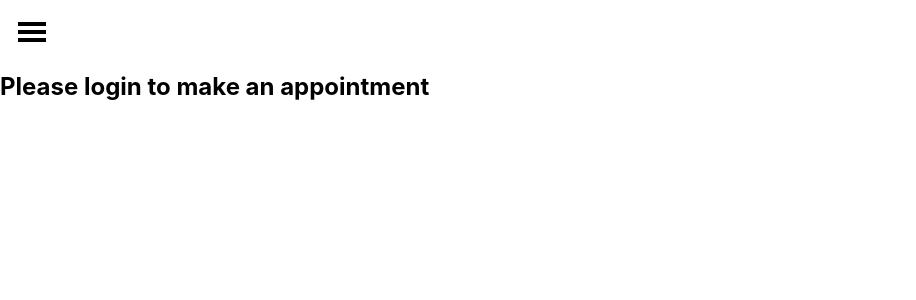
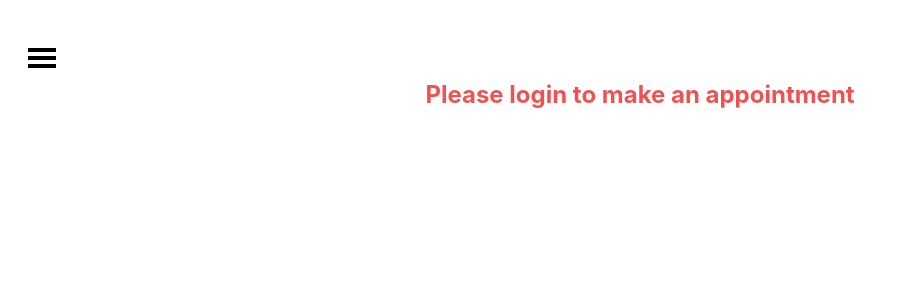
Before and after one commit to muneebulrehman/doctors-hub-frontend, a React (Create React App) app: page /create-appointment in a window 1280 px wide. Shown: the top 300 px of the page, without its empty margins (0-916 px from the left). Built offline with nearby package versions, Linux system fonts and the light colour scheme.

Commit message:
Fixed some styling issues

```diff
--- a/src/components/AllAppointments.jsx
+++ b/src/components/AllAppointments.jsx
@@ -1,16 +1,18 @@
-import React, { useEffect, useState } from "react";
-import { useDispatch, useSelector } from "react-redux";
-import { userAppointments } from "../features/appointment/appointmentSlice";
-import "./allappointments.css";
+import React, { useEffect, useState } from 'react';
+import { useDispatch, useSelector } from 'react-redux';
+import { userAppointments } from '../features/appointment/appointmentSlice';
+import './allappointments.css';
+import Loader from './loader/Loader';
 
 const AllAppointments = () => {
   const dispatch = useDispatch();
   const appointments = useSelector((state) => state.appointment.appointments);
   const [userId, setUserId] = useState();
+  const loading = useSelector((state) => state.appointment.loading);
 
   useEffect(() => {
-    if (localStorage.getItem("user_id")) {
-      setUserId(+localStorage.getItem("user_id"));
+    if (localStorage.getItem('user_id')) {
+      setUserId(+localStorage.getItem('user_id'));
     }
   }, []);
 
@@ -20,6 +22,18 @@ const AllAppointments = () => {
     }
   }, [userId]);
 
+  if (!localStorage.getItem('user_id')) {
+    return (
+      <div className="newAppointment-warning">
+        <h2>Please login to make an appointment</h2>
+      </div>
+    );
+  }
+
+  if (loading) {
+    return <Loader />;
+  }
+
   return (
     <div className="body-holder">
       <div className="content">
@@ -28,11 +42,8 @@ const AllAppointments = () => {
           {appointments.map((appointment) => (
             <div className="card-holder" key={appointment.id}>
               <h3>{appointment.doctor.name}</h3>
-            <img
-              src={appointment.doctor.photo}
-              alt={`doctor${appointment.id}`}
-            />
-            <p>{appointment.date.split("T")[0]}</p>
+              <img src={appointment.doctor.photo} alt={`doctor${appointment.id}`} />
+              <p>{appointment.date.split('T')[0]}</p>
             </div>
           ))}
         </div>
--- a/src/components/Navbar.jsx
+++ b/src/components/Navbar.jsx
@@ -38,9 +38,9 @@ const Navbar = () => {
 
   if (menu) {
     return (
-      <p className={styles.hamburger} onClick={() => toggleMenu()}>
+      <span className={styles.hamburger} onClick={() => toggleMenu()}>
         <GiHamburgerMenu />
-      </p>
+      </span>
     );
   }
 
@@ -48,9 +48,9 @@ const Navbar = () => {
     <div className={styles.sidebar}>
       <div className={styles.logo}>
         <p>Doctor&apos;s hub</p>
-        <p className={styles.closeBtn} onClick={() => toggleMenu()}>
+        <span className={styles.closeBtn} onClick={() => toggleMenu()}>
           <BiLeftArrow />
-        </p>
+        </span>
       </div>
       <div className={styles.navlinks}>
         <NavLink to="/" onClick={() => toggleMenu()}>
--- a/src/components/Navbar.module.css
+++ b/src/components/Navbar.module.css
@@ -17,10 +17,13 @@
 }
 
 .hamburger {
+  margin-top: 1rem;
   padding: 1rem;
   font-size: 2rem;
   cursor: pointer;
-  width: fit-content;
+  position: absolute;
+  left: 10px;
+  top: 10px;
 }
 
 .closeBtn {
--- a/src/components/allappointments.css
+++ b/src/components/allappointments.css
@@ -15,7 +15,8 @@
 
 .content h2 {
   color: white;
-  margin-left: 40px;
+  text-align: center;
+  padding: 2rem 0;
 }
 
 .card {
@@ -53,4 +54,5 @@
 .card p {
   color: orange;
   margin: 25px;
+  font-weight: bold;
 }
--- a/src/components/newappointment.css
+++ b/src/components/newappointment.css
@@ -15,7 +15,6 @@
 .newAppointments-container {
   display: flex;
   flex-direction: column;
-  margin: 20px;
 }
 
 .holder {
@@ -43,9 +42,10 @@
     "Open Sans",
     "Helvetica Neue",
     sans-serif;
-  margin: 20px;
+  padding: 1.25rem;
   font-weight: 500;
   color: white;
+  text-align: center;
 }
 
 .holder h3 {
@@ -60,24 +60,25 @@
     "Open Sans",
     "Helvetica Neue",
     sans-serif;
-  margin: 20px;
+  padding: 1.25rem;
   font-weight: 400;
   color: white;
+  text-align: center;
 }
 
-form {
+.holder form {
   display: flex;
   flex-direction: column;
   align-items: center;
 }
 
-form label {
+.holder form label {
   color: white;
-  margin: 15px;
+  margin-bottom: 2rem;
   font-weight: bold;
 }
 
-form input {
+.holder form input {
   width: 60%;
   height: 40px;
   border-radius: 5px;
@@ -85,16 +86,18 @@ form input {
   color: black;
   font-size: 18px;
   font-weight: lighter;
+  margin-bottom: 2rem;
 }
 
-form .selectDoctor {
+.holder form .selectDoctor {
   width: 60%;
   height: 40px;
   border-radius: 5px;
   border: none;
+  margin-bottom: 2rem;
 }
 
-form button {
+.holder form button {
   width: 60%;
   height: 40px;
   border-radius: 5px;
@@ -103,3 +106,25 @@ form button {
   color: black;
   font-weight: bold;
 }
+
+@media screen and (min-width: 762px) {
+  .holder form input {
+    width: 40%;
+  }
+
+  .holder form .selectDoctor {
+    width: 40%;
+  }
+
+  .holder form button {
+    width: 40%;
+  }
+}
+
+.newAppointment-warning {
+  display: flex;
+  align-items: center;
+  justify-content: center;
+  margin-top: 5rem;
+  color: rgb(238, 83, 83);
+}
```
Also changed, not shown: src/components/NewAppointment.jsx (+17 -26 lines). Lines whose indentation alone changed are shown as unchanged.
